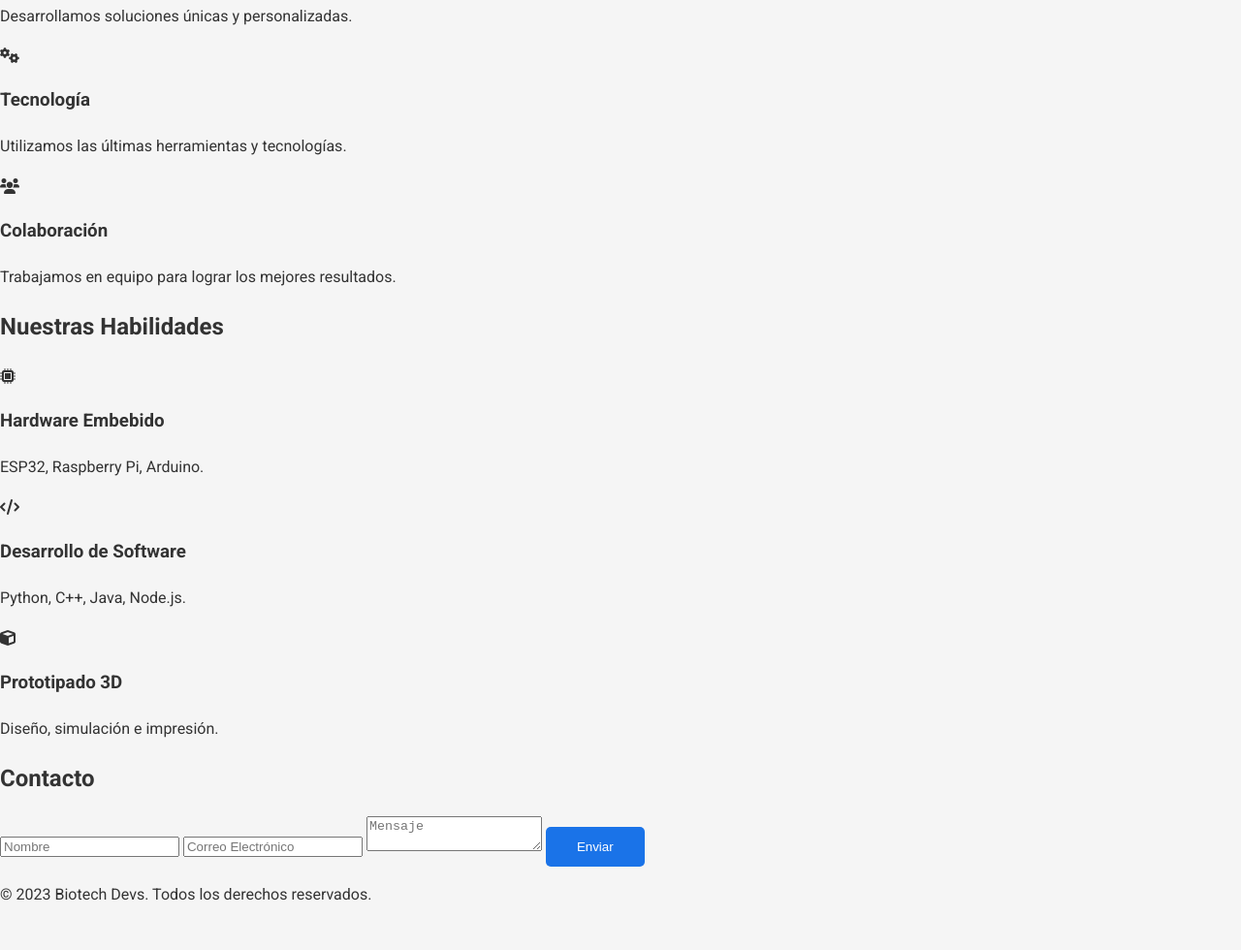
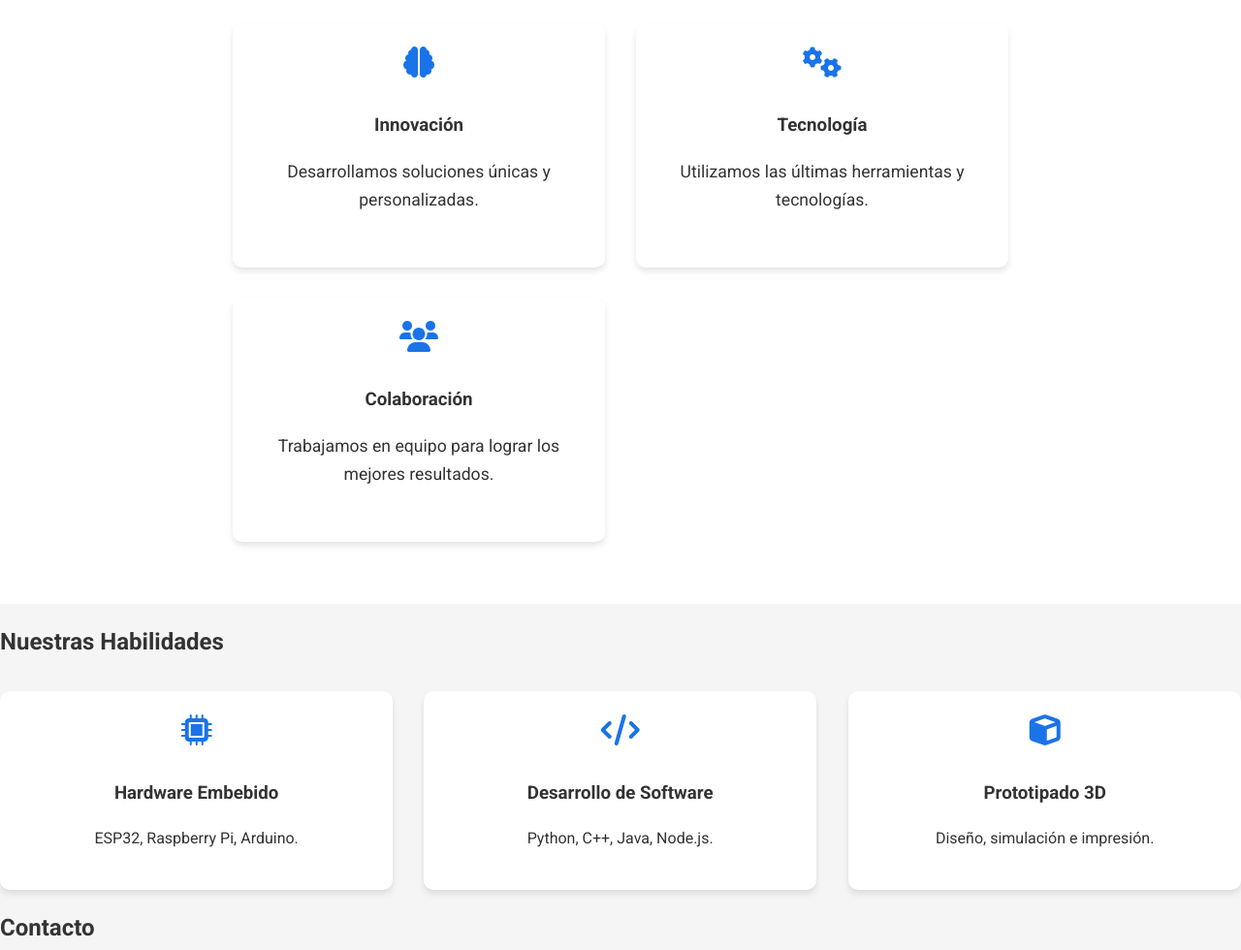
Before and after one commit to alexis054/Biotech_devs, a plain HTML site: page index.html in a window 1280 px wide. Shown: the part 747-1727 px from the top of the page at 97% size. Before the commit the page ends 1699 px from the top, so only its background shows below. Drawn offline with nearby package versions, Linux system fonts and the light colour scheme.

Commit message:
Update styles.css

```diff
--- a/styles.css
+++ b/styles.css
@@ -90,4 +90,114 @@ body {
     background-color: #1557b3;
 }
 
-/* Resto del CSS... */
+.about-section {
+    background-color: white;
+    padding: 4rem 0;
+}
+.about-content {
+    text-align: center;
+    max-width: 800px;
+    margin: 0 auto;
+}
+.about-content p {
+    font-size: 1.1rem;
+    margin-bottom: 2rem;
+}
+.about-features {
+    display: grid;
+    grid-template-columns: repeat(auto-fit, minmax(250px, 1fr));
+    gap: 2rem;
+}
+.feature-card {
+    background-color: white;
+    padding: 1.5rem;
+    border-radius: 10px;
+    box-shadow: 0 4px 6px rgba(0, 0, 0, 0.1);
+    text-align: center;
+    transition: transform 0.3s;
+}
+.feature-card:hover {
+    transform: translateY(-10px);
+}
+.feature-card i {
+    font-size: 2rem;
+    color: var(--primary-color);
+    margin-bottom: 1rem;
+}
+.skills-grid, .projects-grid {
+    display: grid;
+    grid-template-columns: repeat(auto-fit, minmax(250px, 1fr));
+    gap: 2rem;
+    margin-top: 2rem;
+}
+.skill-card, .project-card {
+    background-color: white;
+    padding: 1.5rem;
+    border-radius: 10px;
+    box-shadow: 0 4px 6px rgba(0, 0, 0, 0.1);
+    text-align: center;
+    transition: transform 0.3s;
+}
+.skill-card:hover, .project-card:hover {
+    transform: translateY(-10px);
+}
+.skill-card i {
+    font-size: 2rem;
+    color: var(--primary-color);
+    margin-bottom: 1rem;
+}
+.project-card img {
+    width: 100%;
+    border-radius: 10px;
+    margin-bottom: 1rem;
+}
+.contact-section form {
+    display: flex;
+    flex-direction: column;
+    gap: 1rem;
+    max-width: 600px;
+    margin: 0 auto;
+}
+.contact-section input, .contact-section textarea {
+    padding: 0.8rem;
+    border: 1px solid var(--accent-color);
+    border-radius: 5px;
+    font-size: 1rem;
+}
+
+.footer {
+    background-color: var(--secondary-color);
+    color: white;
+    text-align: center;
+    padding: 1rem 0;
+    margin-top: 4rem;
+}
+/* Estilos adicionales para proyectos dinámicos */
+.projects-section {
+    background-color: white;
+    padding: 4rem 0;
+    transition: opacity 0.3s ease;
+}
+.btn-back {
+    background: none;
+    border: none;
+    color: var(--primary-color);
+    font-size: 1.1rem;
+    cursor: pointer;
+    margin-bottom: 2rem;
+    padding: 0.5rem 1rem;
+    border-radius: 5px;
+    transition: background-color 0.3s;
+}
+.btn-back:hover {
+    background-color: var(--accent-color);
+}
+.project-card {
+    display: none; /* Ocultar todos los proyectos inicialmente */
+}
+.project-card.active {
+    display: block; /* Mostrar solo los proyectos activos */
+}
+.skill-card.active {
+    box-shadow: 0 0 0 2px var(--primary-color);
+}
```
